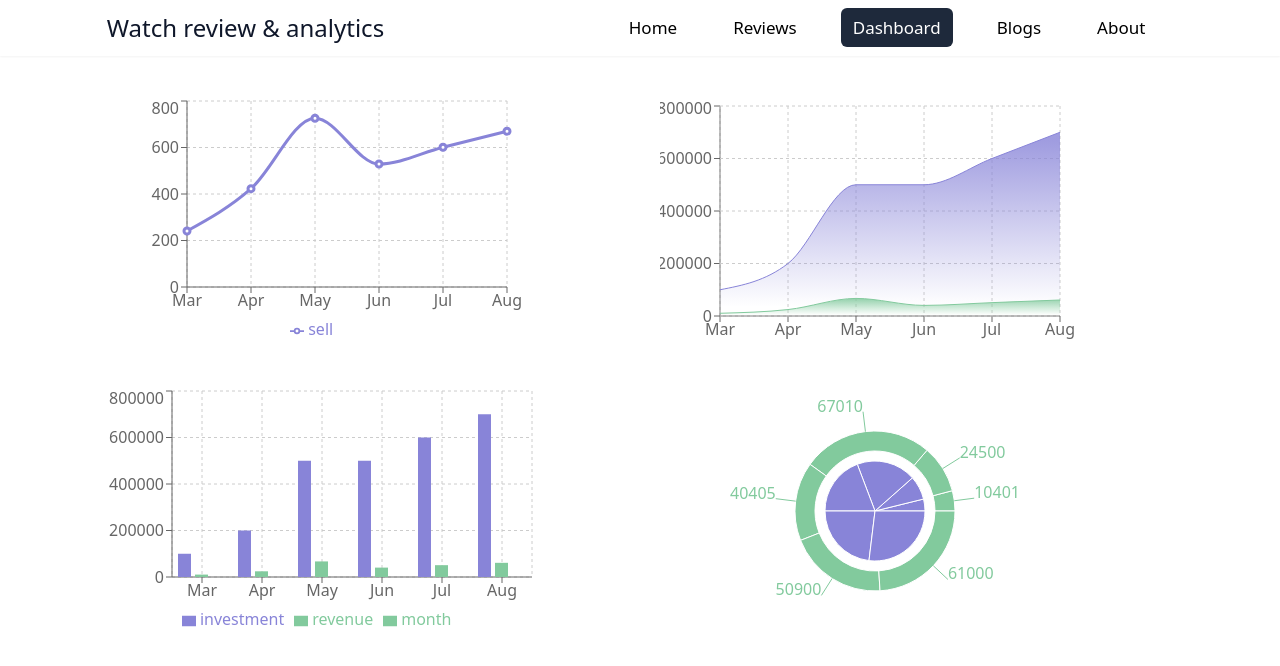
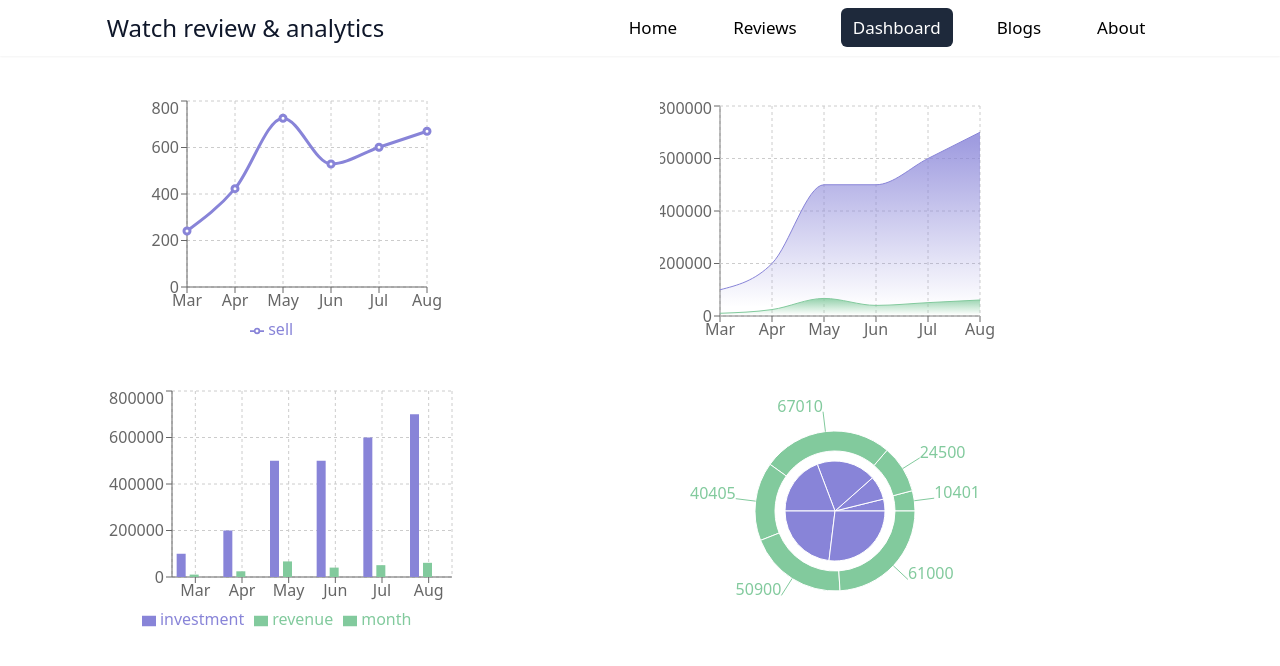
Before and after one commit to irazramin/watch-reviews-analytics, a React (Create React App) app: page /dashboard in a window 1280 px wide. Shown: the top 666 px of the page. Built offline with nearby package versions, Linux system fonts and the light colour scheme.

Commit message:
readme file updated

```diff
--- a/src/components/Dashboard/Dashboard.js
+++ b/src/components/Dashboard/Dashboard.js
@@ -4,10 +4,10 @@ import analytics from '../../data/analytic';
 
 const Dashboard = () => {
   return (
-    <div className='grid grid-cols-1 lg:grid-cols-2 my-10 w-10/12 mx-auto gap-10'>
-      <div>
+    <div className='grid grid-cols-1 lg:grid-cols-2 my-10 w-10/12 mx-auto gap-10 place-content-evenly'>
+      <div >
         <LineChart
-          width={430}
+          width={350}
           height={250}
           data={analytics}
           margin={{ top: 5, right: 30, left: 20, bottom: 5 }}
@@ -27,7 +27,7 @@ const Dashboard = () => {
       </div>
       <div>
         <AreaChart
-          width={430}
+          width={350}
           height={250}
           data={analytics}
           margin={{ top: 10, right: 30, left: 0, bottom: 0 }}
@@ -63,7 +63,7 @@ const Dashboard = () => {
         </AreaChart>
       </div>
       <div>
-        <BarChart width={430} height={250} data={analytics}>
+        <BarChart width={350} height={250} data={analytics}>
           <CartesianGrid strokeDasharray='3 3' />
           <XAxis dataKey='month' />
           <YAxis dataKey={'investment'} />
@@ -75,7 +75,7 @@ const Dashboard = () => {
         </BarChart>
       </div>
       <div>
-        <PieChart width={430} height={250}>
+        <PieChart width={350} height={250}>
           <Pie
             data={analytics}
             dataKey='investment'
--- a/src/components/Hero/Hero.js
+++ b/src/components/Hero/Hero.js
@@ -2,7 +2,7 @@ import React from 'react';
 import hero from '../../img/hero-img.png';
 const Hero = () => {
   return (
-    <section className='flex items-center  justify-between mt-10'>
+    <section className='lg:flex-row flex-col-reverse flex items-center  justify-between mt-10'>
       <div>
         <h1 className='text-6xl font-semibold '>
           {' '}
@@ -17,7 +17,7 @@ const Hero = () => {
         </button>
       </div>
       <div>
-        <img className='object-cover' src={hero} alt='' />
+        <img className='object-cover lg:w-full w-72' src={hero} alt='' />
       </div>
     </section>
   );
--- a/src/components/Home/Home.js
+++ b/src/components/Home/Home.js
@@ -5,9 +5,9 @@ import useFetch from '../hooks/useFatch';
 import Review from '../Review/Review';
 
 const Home = () => {
-    const [watchs,setWatchs] = useFetch();
+    const [reviews,setreviews] = useFetch();
     const navigate = useNavigate();
-    const homeReview = watchs.filter((item ,idx) => idx < 3);
+    const homeReview = reviews.filter((item ,idx) => idx < 3);
 
     const handleReviewsNavigate = () =>{
     const path = '/reviews';
@@ -22,7 +22,7 @@ const Home = () => {
         <h3 className='text-center text-lg font-medium mb-5'>
           Total Reviews ({homeReview.length})
         </h3>
-        <div className='grid grid-cols-3 gap-7'>
+        <div className='grid grid-cols-1 md:grid-cols-2 lg:grid-cols-3 gap-7'>
           {homeReview.map((review, idx) => (
             <Review key={review.id} review={review} />
           ))}
```
Also changed, not shown: 1 other file (tests, documents, lock files or other folders).
